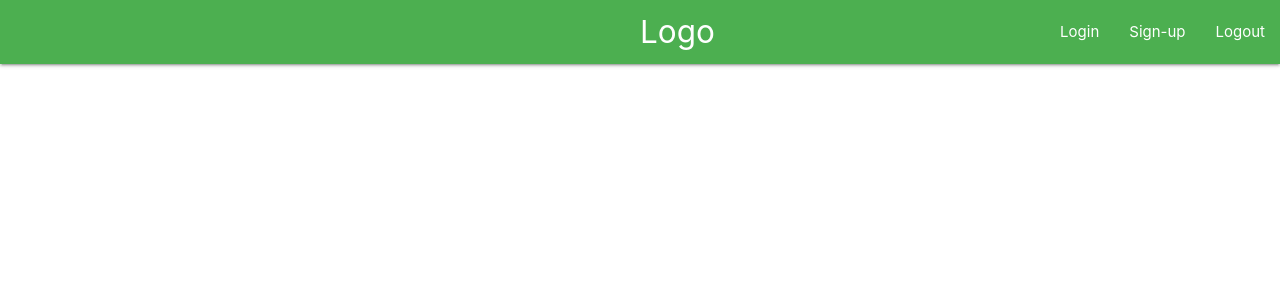
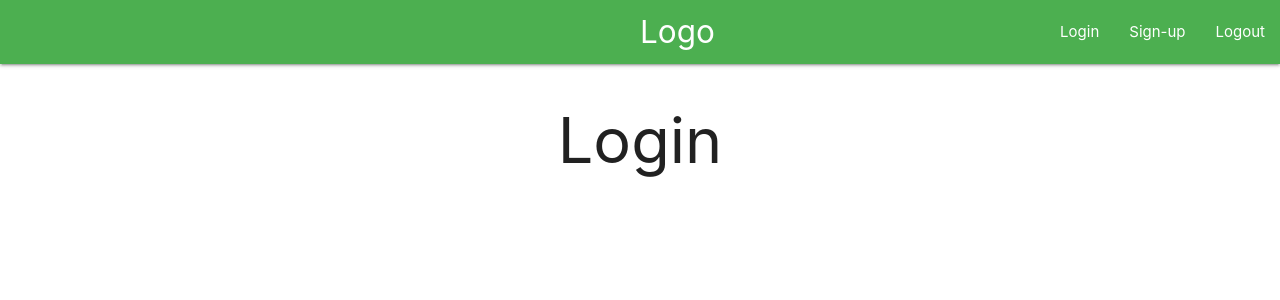
Before and after one commit to RupeshRavindraDharme/chat_application, a React (Create React App) app in the folder client/: page /login in a window 1280 px wide. Shown: the top 300 px of the page. Built offline with nearby package versions, Linux system fonts and the light colour scheme.

Commit message:
Created routed for login and signup

```diff
--- a/client/src/App.js
+++ b/client/src/App.js
@@ -1,12 +1,14 @@
-import './App.css';
-import { BrowserRouter as Router, Switch, Route } from 'react-router-dom';
-import React, { useState } from 'react';
-import { UserContext } from './UserContext';
-import Chat from './components/chat/Chat';
-import Home from './components/home/Home';
-import Navbar from './components/layout/Navbar';
+import "./App.css";
+import { BrowserRouter as Router, Switch, Route } from "react-router-dom";
+import React, { useState } from "react";
+import { UserContext } from "./UserContext";
+import Chat from "./components/chat/Chat";
+import Home from "./components/home/Home";
+import Navbar from "./components/layout/Navbar";
+import Login from "./components/auth/Login";
+import Signup from "./components/auth/Signup";
 function App() {
-  const [user, setUser] = useState(null)
+  const [user, setUser] = useState(null);
   return (
     <Router>
       <div className="App">
@@ -15,6 +17,8 @@ function App() {
           <Switch>
             <Route exact path="/" component={Home} />
             <Route path="/chat/:room_id/:room_name" component={Chat} />
+            <Route exact path="/login" component={Login} />
+            <Route exact path="/signup" component={Signup} />
           </Switch>
         </UserContext.Provider>
       </div>
--- /dev/null
+++ b/client/src/components/auth/Login.js
@@ -0,0 +1,11 @@
+import React from "react";
+
+const Login = () => {
+  return (
+    <div>
+      <h1>Login</h1>
+    </div>
+  );
+};
+
+export default Login;
--- /dev/null
+++ b/client/src/components/auth/Signup.js
@@ -0,0 +1,11 @@
+import React from "react";
+
+const Signup = () => {
+  return (
+    <div>
+      <h1>Signup</h1>
+    </div>
+  );
+};
+
+export default Signup;
--- a/client/src/components/layout/Navbar.js
+++ b/client/src/components/layout/Navbar.js
@@ -1,28 +1,44 @@
-import React from 'react'
+import React from "react";
 
 const Navbar = () => {
   return (
     <div>
       <>
-            <nav className='green'>
+        <nav className="green">
           <div className="nav-wrapper">
-            <a href="/" className="brand-logo">Logo</a>
-            <a href="#" data-target="mobile-demo" class="sidenav-trigger"><i class="material-icons">menu</i></a>
+            <a href="/" className="brand-logo">
+              Logo
+            </a>
+            <a href="#" data-target="mobile-demo" class="sidenav-trigger">
+              <i class="material-icons">menu</i>
+            </a>
             <ul id="nav-mobile" className="right hide-on-med-and-down">
-                <li><a href="#">Login</a></li>
-                <li><a href="#">Sign-up</a></li>
-                <li><a href="#">Logout</a></li>
+              <li>
+                <a href="/login">Login</a>
+              </li>
+              <li>
+                <a href="/signup">Sign-up</a>
+              </li>
+              <li>
+                <a href="#">Logout</a>
+              </li>
             </ul>
           </div>
         </nav>
         <ul className="sidenav" id="mobile-demo">
-                <li><a href="sass.html">Login</a></li>
-                <li><a href="badges.html">Sign-up</a></li>
-                <li><a href="collapsible.html">Log</a></li>
+          <li>
+            <a href="/login">Login</a>
+          </li>
+          <li>
+            <a href="/signup">Sign-up</a>
+          </li>
+          <li>
+            <a href="collapsible.html">Log</a>
+          </li>
         </ul>
       </>
     </div>
-    )
-}
+  );
+};
 
-export default Navbar
+export default Navbar;
```
Lines whose indentation alone changed are shown as unchanged.
